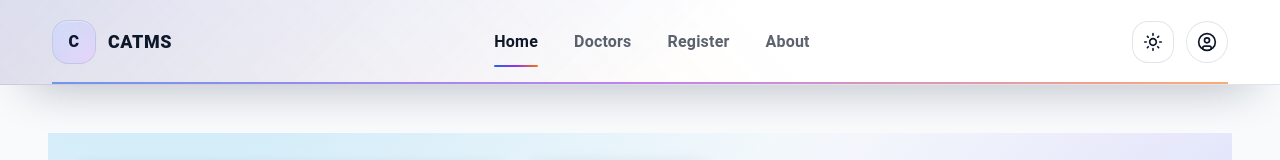
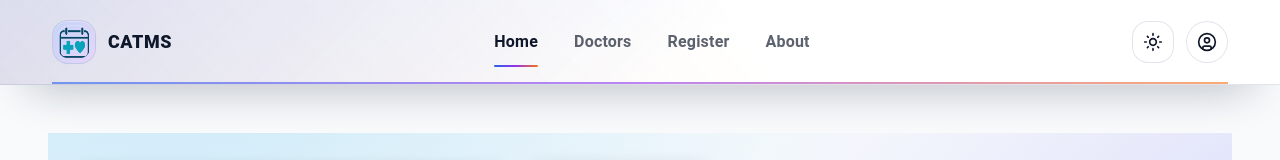
Before and after one commit to Thilokya03/Clinic-Appointment-and-Treatment-Management-System, a React (Vite) app in the folder frontend/: page / in a window 1280 px wide. Shown: the top 160 px of the page. Built offline with nearby package versions, Linux system fonts and the light colour scheme.

Commit message:
Change the Logo

```diff
--- a/frontend/src/compornent/NaviBar/Navibar.jsx
+++ b/frontend/src/compornent/NaviBar/Navibar.jsx
@@ -4,9 +4,11 @@ import { NavLink, Link } from "react-router-dom";
 import { MdOutlineLightMode, MdNightlightRound } from "react-icons/md";
 import { LuCircleUser } from "react-icons/lu";
 import { RxHamburgerMenu } from "react-icons/rx";
+import LogoLight from "../../assert/logo-light.png";
+import LogoDark from "../../assert/logo-dark.png";
 import "./navibar.css";
 
-export default function Navibar({ theme = "light", setTheme = () => {} }) {
+export default function Navibar({ theme = "light", setTheme = () => { } }) {
   const [open, setOpen] = useState(false);
 
   const toggleTheme = () => setTheme((t) => (t === "light" ? "dark" : "light"));
@@ -23,8 +25,8 @@ export default function Navibar({ theme = "light", setTheme = () => {} }) {
       {/* Brand */}
       <Link to="/" className="brand" onClick={closeMenu} aria-label="Go to home">
         <div className="brand__mark" aria-hidden>
-          <span className="brand__glow" />
-          <span className="brand__letter">C</span>
+
+          <img src={theme === 'light'? LogoLight : LogoDark} alt="Logo" className="brand__logo" />
         </div>
         <span className="brand__text">CATMS</span>
       </Link>
--- a/frontend/src/compornent/NaviBar/navibar.css
+++ b/frontend/src/compornent/NaviBar/navibar.css
@@ -73,14 +73,17 @@
   border: 1px solid var(--nav-border);
   box-shadow: inset 0 1px 0 rgba(255, 255, 255, 0.35);
   overflow: hidden;
+  transition: all 0.5s ease;
 }
 
-.brand__glow {
-  position: absolute;
-  inset: -30%;
-  background: radial-gradient(circle at 30% 30%, rgba(255, 255, 255, 0.55), transparent 60%);
-  opacity: 0.4;
-  filter: blur(10px);
+.brand__logo {
+  scale: 0.8;
+}
+
+.brand__mark:hover {
+  opacity: 1;
+  transform: scale(1.1);
+  transition: all 0.5s ease;
 }
 
 .brand__letter {
```
Also changed, not shown: frontend/src/assert/Logo-Dark.png (added), frontend/src/assert/Logo-light.png (added).
